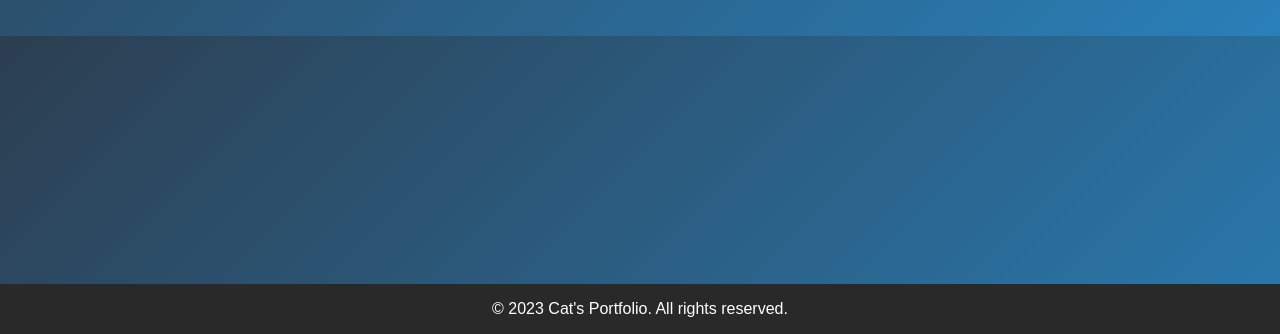
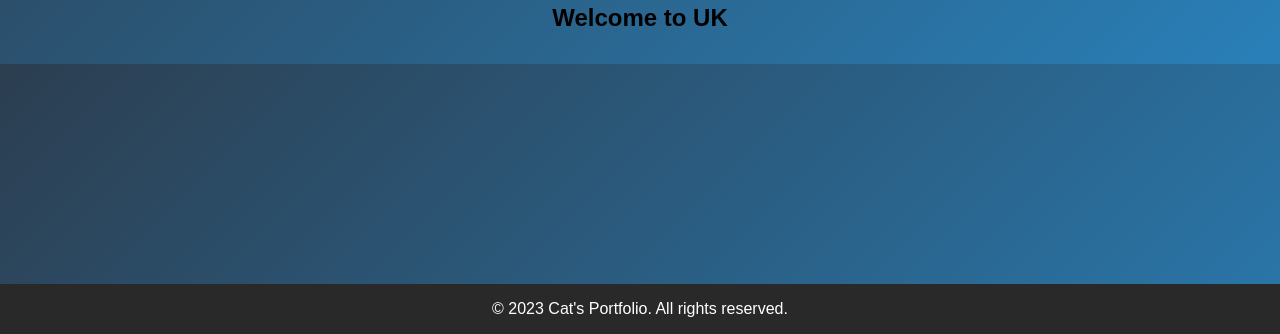
Before and after one commit to Hunter-Abshire/Cathacks-X-Git-Workshop, a plain HTML site: page index.html in a window 1280 px wide. Shown: the part 466-800 px from the top of the page. Drawn offline with Linux system fonts and the light colour scheme.

Commit message:
Added welcome to UK

```diff
--- a/index.html
+++ b/index.html
@@ -24,7 +24,8 @@
       <img src="img.jpg" alt="Cat's Profile Picture">
       <h1>Hello world, My name is Cat</h1>
 	<h2> I like to meow!</h2>
-    </main>
+    	<h2>Welcome to UK</h2>
+	</main>
 
     <footer>
       <p>&copy; 2023 Cat's Portfolio. All rights reserved.</p>
```
